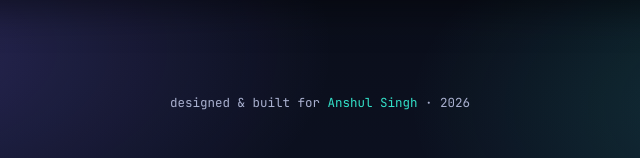
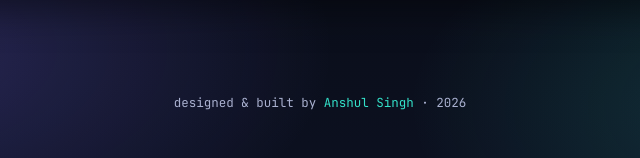
Before and after one commit to Anshu1singh/portfolio, a plain HTML site: page index.html in a window 1280 px wide. Shown: the part 3215-3373 px from the top of the page, 320-960 px from the left. Drawn offline with Linux system fonts and the light colour scheme.

Commit message:
Update footer text from 'built for' to 'built by'

```diff
--- a/index.html
+++ b/index.html
@@ -167,7 +167,7 @@
 </div>
 </div>
 </section>
-<footer>designed &amp; built for <span>Anshul Singh</span> · 2026</footer>
+<footer>designed &amp; built by <span>Anshul Singh</span> · 2026</footer>
 </div>
 <button aria-label="Back to top" class="to-top" id="toTopBtn">
 <svg fill="none" stroke="currentColor" stroke-linecap="round" stroke-linejoin="round" stroke-width="2.2" viewbox="0 0 24 24"><path d="M12 19V5"></path><path d="M5 12l7-7 7 7"></path></svg>
```
